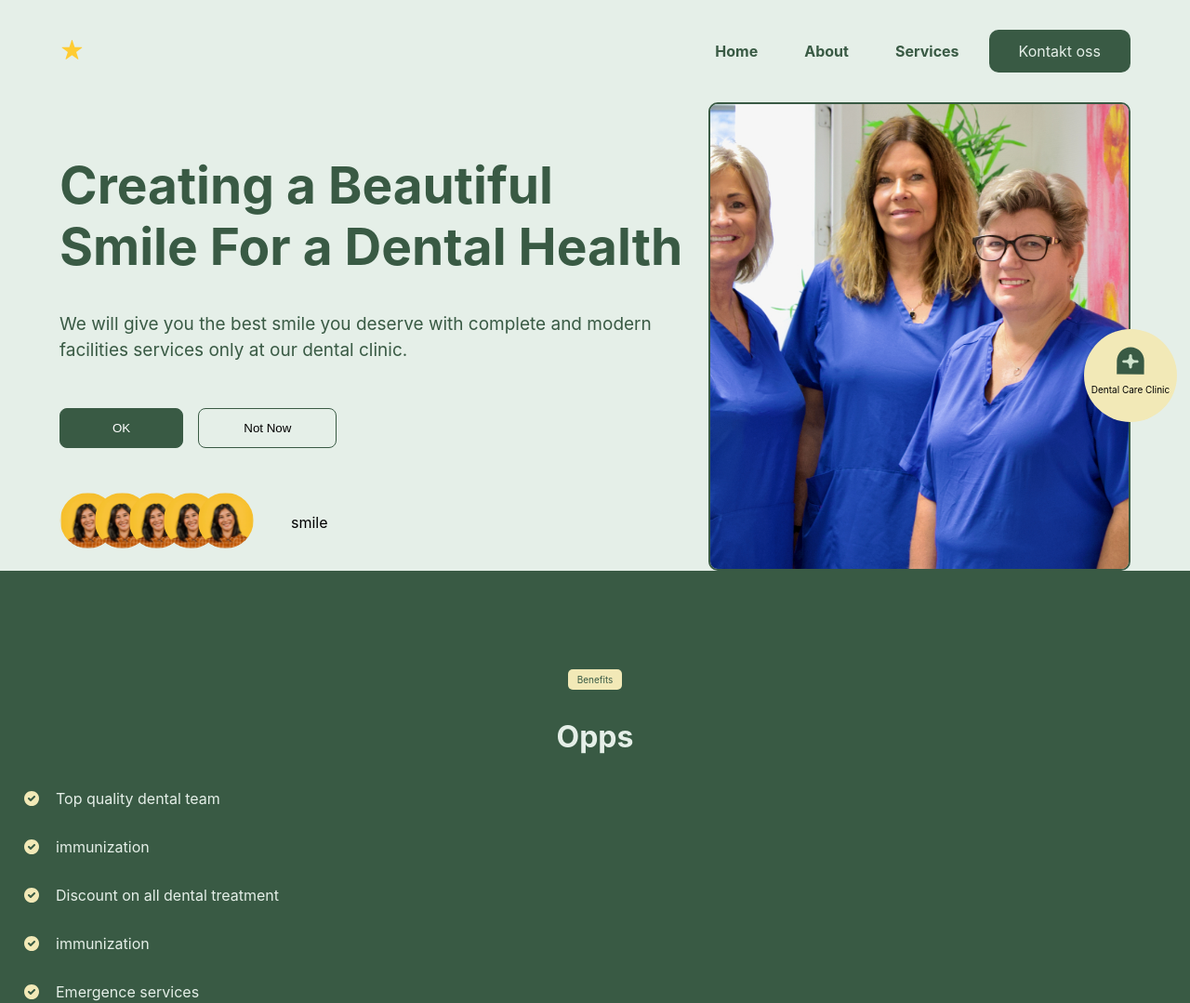
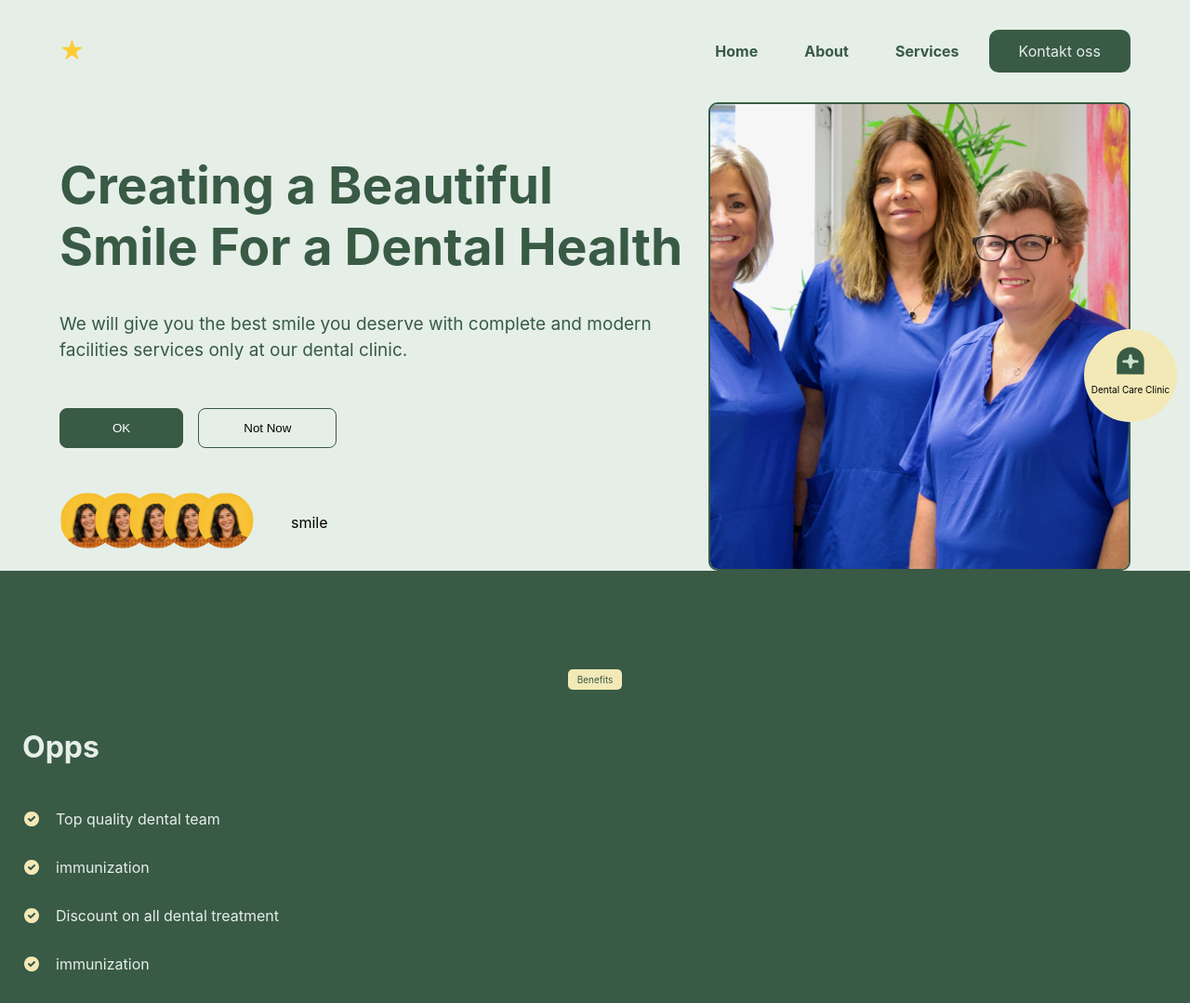
Before and after one commit to MuhammadTurkmen/Dental-Landing-Page-React, a React (Create React App) app: page / in a window 1280 px wide. Shown: the top 1079 px of the page at 93% size. Built offline with nearby package versions, Linux system fonts and the light colour scheme.

Commit message:
adding fixed

```diff
--- a/src/components/Benefits.js
+++ b/src/components/Benefits.js
@@ -53,10 +53,17 @@ const Wrapper = styled.div`
     display: inline-block;
     color: var(--dark-green, #395a44);
   }
+
+  .text-container h1 {
+    text-align: start;
+    margin: 2rem 0;
+  }
+
   .check-container {
     display: flex;
     gap: 1rem;
     align-items: center;
+    margin: 0 auto;
   }
 `;
 
--- a/src/components/Navbar.js
+++ b/src/components/Navbar.js
@@ -56,7 +56,7 @@ const Wrapper = styled.div`
   }
   .links-container {
     display: none;
-    position: absolute;
+    position: fixed;
     background-color: var(--dark-green, #395a44);
     width: 100%;
     top: 0;
```
